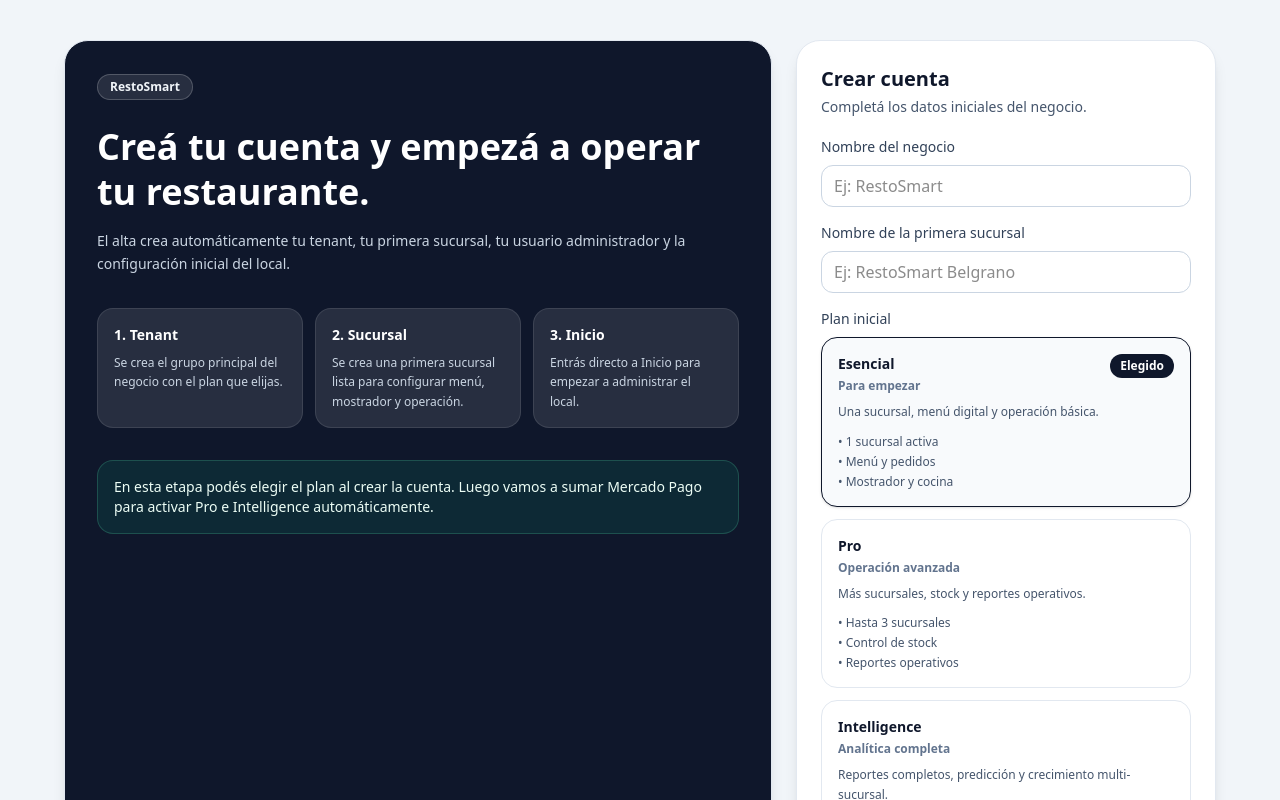
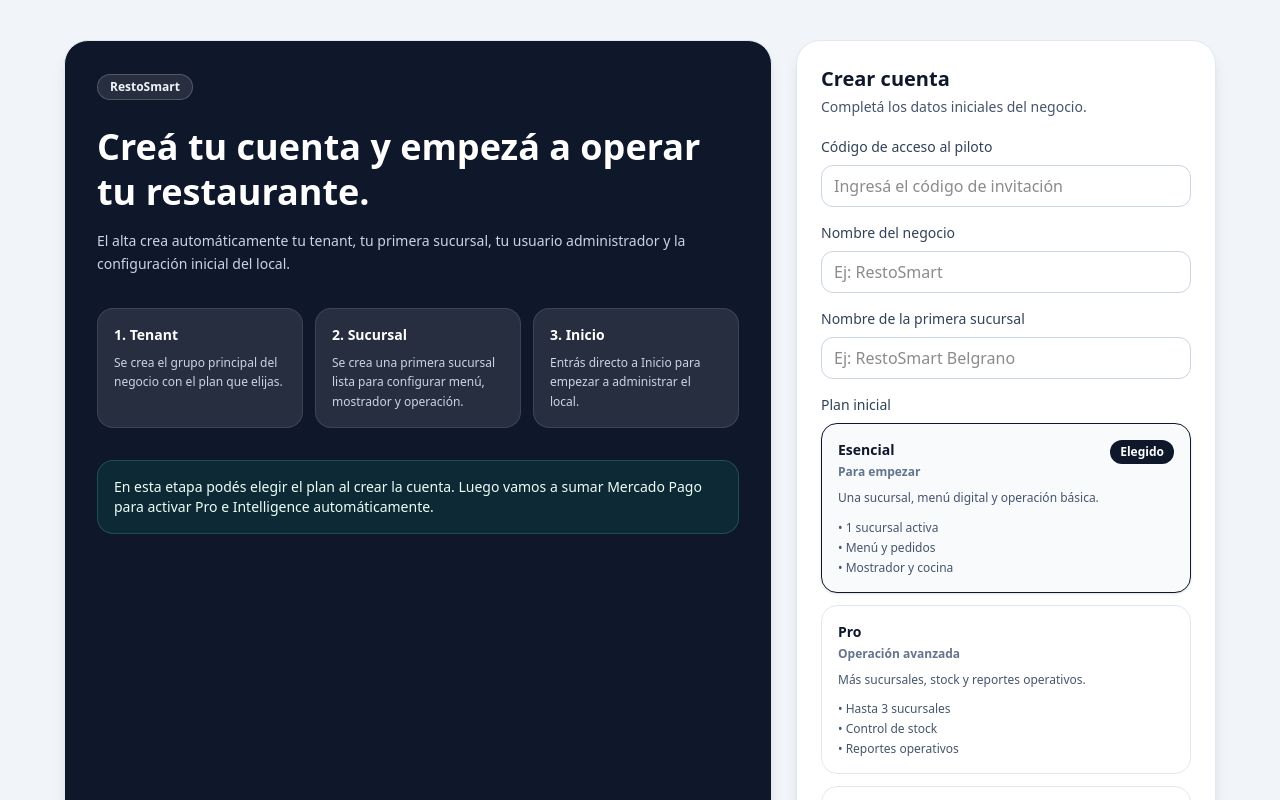
Before and after one commit to matiaslf10-wq/Restosmart, a Next.js app: page /signup in a window 1280 px wide. Shown: the top 800 px of the page. Built offline with nearby package versions, Linux system fonts and the light colour scheme; no server answers.

Commit message:
feat: require pilot invitation code before account creation

```diff
--- a/app/api/signup/route.ts
+++ b/app/api/signup/route.ts
@@ -12,6 +12,7 @@ export const runtime = 'nodejs';
 export const dynamic = 'force-dynamic';
 
 type SignupBody = {
+  pilot_code?: string;
   negocio_nombre?: string;
   sucursal_nombre?: string;
   email?: string;
@@ -71,6 +72,14 @@ async function buildUniqueSlug(base: string) {
 export async function POST(request: NextRequest) {
   try {
     const body = (await request.json().catch(() => null)) as SignupBody | null;
+
+    // Validate before any database access or account creation.
+    if (typeof body?.pilot_code !== 'string' || body.pilot_code.trim() !== 'RESTOSMART-PILOTO-2026') {
+      return NextResponse.json(
+        { error: 'El código de acceso al piloto es obligatorio o no es válido.' },
+        { status: 403 }
+      );
+    }
 
     const negocioNombre = normalizeNonEmptyString(body?.negocio_nombre);
     const sucursalNombre =
--- a/app/signup/page.tsx
+++ b/app/signup/page.tsx
@@ -60,6 +60,7 @@ const PLAN_OPTIONS: Array<{
 export default function SignupPage() {
   const router = useRouter();
 
+  const [pilotCode, setPilotCode] = useState('');
   const [negocioNombre, setNegocioNombre] = useState('');
   const [sucursalNombre, setSucursalNombre] = useState('');
   const [email, setEmail] = useState('');
@@ -150,6 +151,7 @@ export default function SignupPage() {
           'Content-Type': 'application/json',
         },
         body: JSON.stringify({
+          pilot_code: pilotCode.trim(),
           negocio_nombre: negocio,
           sucursal_nombre: sucursal,
           email: normalizedEmail,
@@ -250,6 +252,21 @@ export default function SignupPage() {
           ) : null}
 
           <form className="mt-5 space-y-4" onSubmit={signup}>
+            <label className="grid gap-2">
+              <span className="text-sm font-medium text-slate-700">Código de acceso al piloto</span>
+              <input
+                type="text"
+                name="pilot_code"
+                value={pilotCode}
+                onChange={(e) => setPilotCode(e.target.value)}
+                required
+                autoComplete="off"
+                autoCapitalize="characters"
+                spellCheck={false}
+                className="w-full rounded-xl border border-slate-300 px-3 py-2"
+                placeholder="Ingresá el código de invitación"
+              />
+            </label>
             <label className="grid gap-2">
               <span className="text-sm font-medium text-slate-700">
                 Nombre del negocio
```
Also changed, not shown: 1 other file (tests, documents, lock files or other folders).
